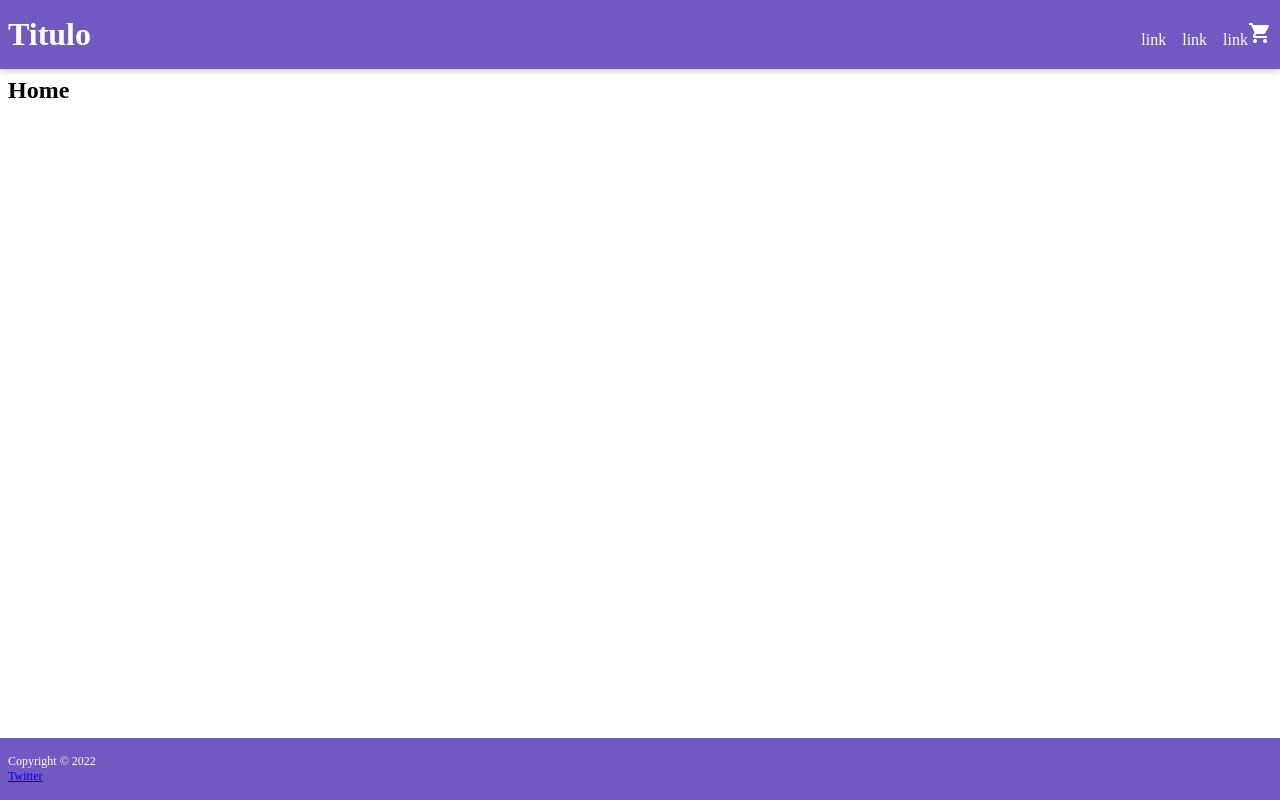
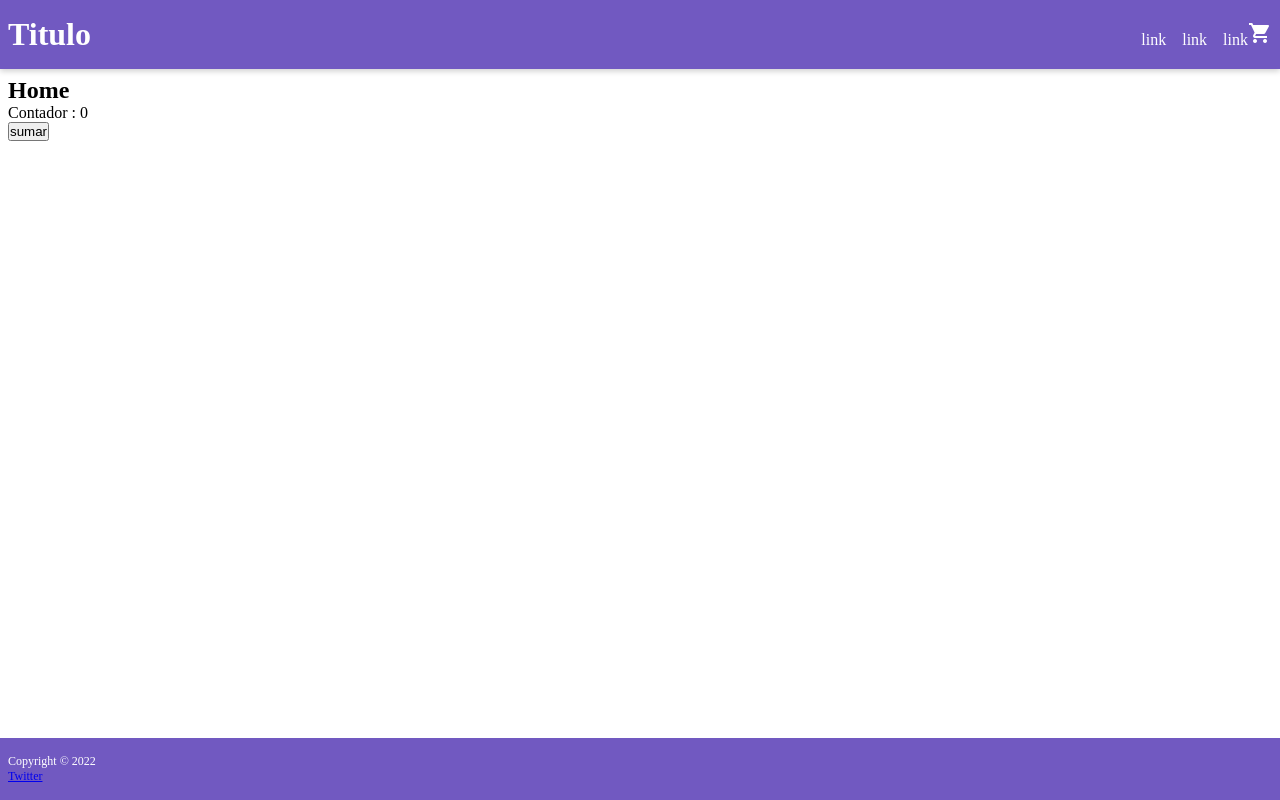
Before and after one commit to joguar27/miprimerapp, a React (Create React App) app: page / in a window 1280 px wide. Built offline with nearby package versions, Linux system fonts and the light colour scheme.

Commit message:
commit del 25

```diff
--- a/src/components/ItemListContainer.js
+++ b/src/components/ItemListContainer.js
@@ -1,37 +1,68 @@
-//import{useState} from "react"
+import{useState} from "react"
 
-
-
+//import { unmountComponentAtNode } from "react-dom"
 
 const ItemListContainer = (props) => {
-//    const [contador, setContador] = useState(0)
-//    const handleClick = () =>{
-//        setContador(contador + 1)
-//    }
+
+//variables de estado(estado de un compnente | state): son
+//variables que mantienen valores en un componente.
+//En componentes de tipo funcion, se crean con hoooks.
+//En componentes de tipo clase, se crean con this.state =
+
+//Hooks: son funciones que nos permiten tener una nueva
+//funcionalidad adentro del componente.
+
+//let loading = true
+//let res = []
+//let error = ""
+//let contador = 0
+//contador = 1
+
+//const miEstado = useState(0)
+//const contador = miEstado[0]
+//const cambiarContador = miEstado[1]
+
+//console.log("🚀 ~ file: ItemListContainer.js:21 ~ ItemListContainer ~ miEstado", miEstado)
+//console.log(miEstado)
+
+const [contador, setContador] = useState(0)
+
+//cambiarContador(1) | Asincronico.
+//contador = 1 | Sincronico. | no se puede hacer | no se cambia
+//el valor de una variable de estado directamente.
+
+//const handleClick = () => {}
+//const button = document.querySelector("button")
+//button.addEventListener("click", () => {})
+//button.addEventListener("click", handleClick)
+
+const handleClick = () => {
+    //console.log("click")
+    //contador++
+    //contador = contador + 1
+    //setContador(contador++)
+    //contador + = 1
+    //setContador(contador + = 1)
+    //console.log(contador + 1)
+    setContador(contador + 1)
+}
+
     return (
         <div>
             {props.greeting}
-            {/* <p>Contador : {contador}</p>
-            <button onClick={handleClick}>sumar</button> */}
+            <p>Contador : {contador}</p>
+            <button onClick={handleClick} >sumar</button>
         </div>
     )
 }
 export default ItemListContainer
 
+//asi se haria con js :
+// let contador = 0 | panel de contador con un numero
+// const p = document.querySelector("p") | llamar al p
+// const button = document.querySelector("button") | llamar al boton
 
-
-
-
-
-
-
-
-// let contador = 0
-// const p = document.querySelector("p")
-// const button = document.querySelector("button")
-
-// button.addEventListener("click", () => {
-//     contador++
-//     p.innerText=contador
-
+// button.addEventListener("click", () => { | ponerle el click al boton
+//     contador++ | cuando haga click se sume
+//    p.innerText = contador | y se le agrege el texto
 // })
--- a/src/components/Main.js
+++ b/src/components/Main.js
@@ -6,6 +6,7 @@ const Main = () => {
         <main>
             <h2>Home</h2>
             {/*<img src="https://picsum.photos/200/300"/>*/}
+            <ItemListContainer/>
         </main>
     )
 }
```
